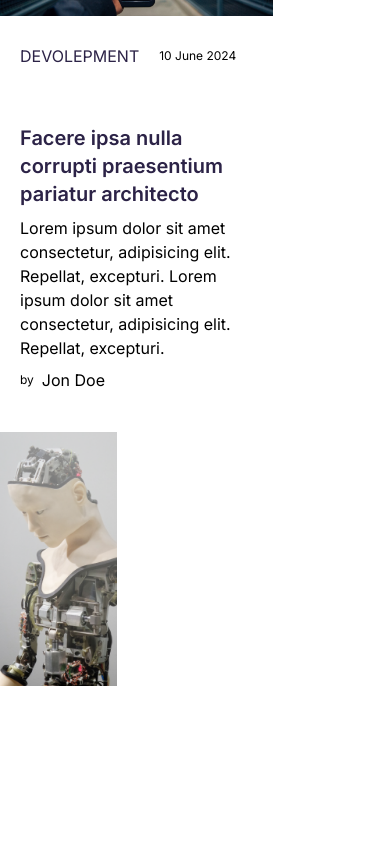
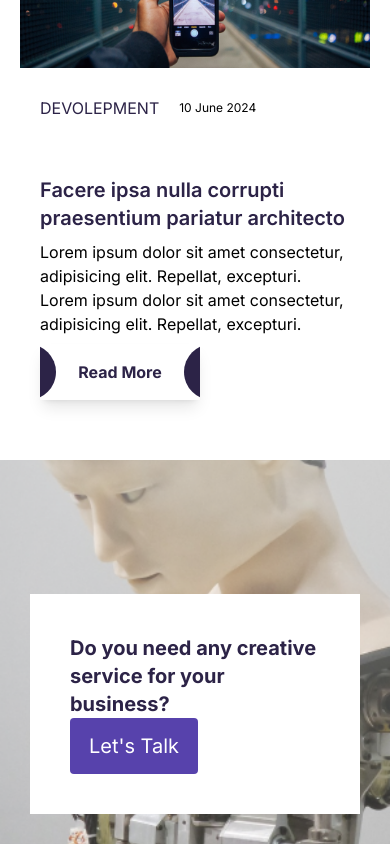
Before and after one commit to Robin-Ibn-Nur/ABCANDY, a Next.js app: page / in a window 390 px wide. Shown: the part 1910-2754 px from the top of the page. Before the commit the page ends 2596 px from the top, so only its background shows below. Built offline with nearby package versions, Linux system fonts and the light colour scheme.

Commit message:
mobile and ai png setup successfully

```diff
--- a/app/Development/Ai.jsx
+++ b/app/Development/Ai.jsx
@@ -1,10 +1,12 @@
-import Image from 'next/image';
 import React from 'react';
 
 const Ai = () => {
     return (
-        <div className='w-[30%]'>
-            <Image className='h-auto w-full' src="/ai.png" sizes='100vw' width={500} height={500} />
+        <div className='p-5 lg:p-0 w-[100%] lg:w-[30%] bg-cover bg-center h-[650px] grid place-items-end ' style={{ backgroundImage: 'url(/ai.png)', padding: "10px", minHeight: "100%" }}>
+            <div className='flex flex-col bg-white mb-5 mx-5 p-10'>
+                <h1 className='text-[#2C2347] text-xl font-bold'>Do you need any creative service for your business?</h1>
+                <button className="text-xl w-32 rounded h-14 bg-[#5742AC] text-white relative overflow-hidden group z-10 hover:text-white duration-1000"><span className="absolute bg-[#5742AC] size-36 rounded-full group-hover:scale-100 scale-0 -z-10 -left-2 -top-10 group-hover:duration-500 duration-700 origin-center transform transition-all"></span><span className="absolute bg-[#5742AC] size-36 -left-2 -top-10 rounded-full group-hover:scale-100 scale-0 -z-10 group-hover:duration-700 duration-500 origin-center transform transition-all"></span>Let's Talk</button>
+            </div>
         </div>
     );
 };
--- a/app/Development/Mobile.jsx
+++ b/app/Development/Mobile.jsx
@@ -3,7 +3,7 @@ import React from 'react';
 
 const Mobile = () => {
     return (
-        <div className="space-y-4 w-[70%]">
+        <div className="space-y-4 p-5 lg:p-0 w-[100%] lg:w-[70%]">
             <div className="space-y-2 ">
                 <Image className='h-auto w-full' src="/mobile.png" sizes='100vw' width={500} height={500} />
 
@@ -17,9 +17,7 @@ const Mobile = () => {
                     <h3 className="text-xl font-semibold text-[#2C2347]">Facere ipsa nulla corrupti praesentium pariatur architecto</h3>
                 </a>
                 <p className="dark:text-gray-400">Lorem ipsum dolor sit amet consectetur, adipisicing elit. Repellat, excepturi. Lorem ipsum dolor sit amet consectetur, adipisicing elit. Repellat, excepturi.</p>
-                <div className="flex items-center gap-2">
-                    <span className='text-xs'>by</span><span>Jon Doe</span>
-                </div>
+                <button type="button" className="relative inline-block text-[#2C2347] font-bold h-14 w-40 overflow-hidden border-[#2C2347] px-5 py-2 shadow-lg before:absolute before:inset-0 before:-z-10 before:block before:translate-x-[90%] before:rounded-s-full before:bg-[#2C2347] before:duration-200 after:absolute after:inset-0 after:-z-10 after:block after:-translate-x-[90%] after:rounded-e-full after:bg-[#2C2347] after:duration-500 hover:text-white before:hover:translate-x-0 after:hover:translate-x-0">Read More</button>
             </div>
         </div>
     );
```
